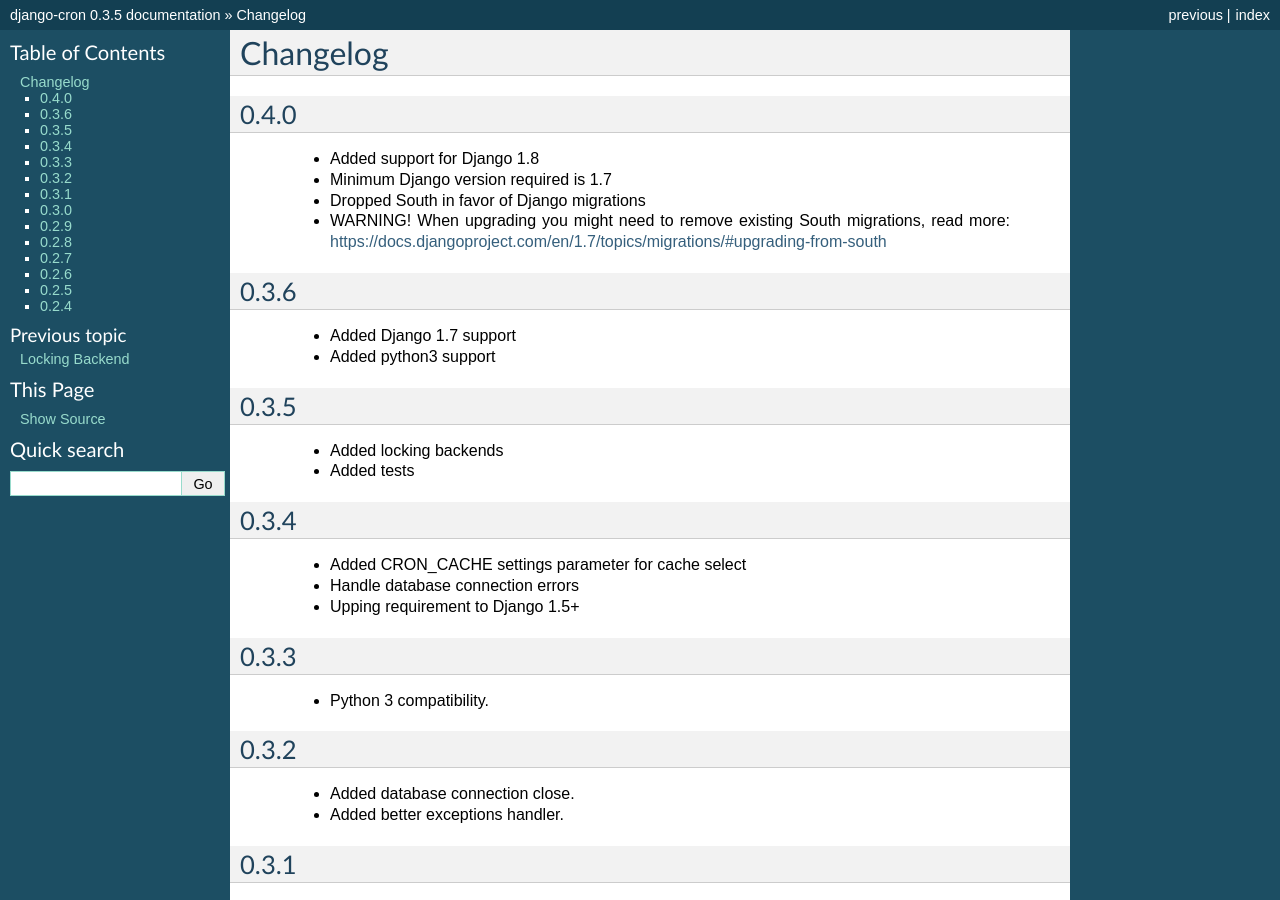
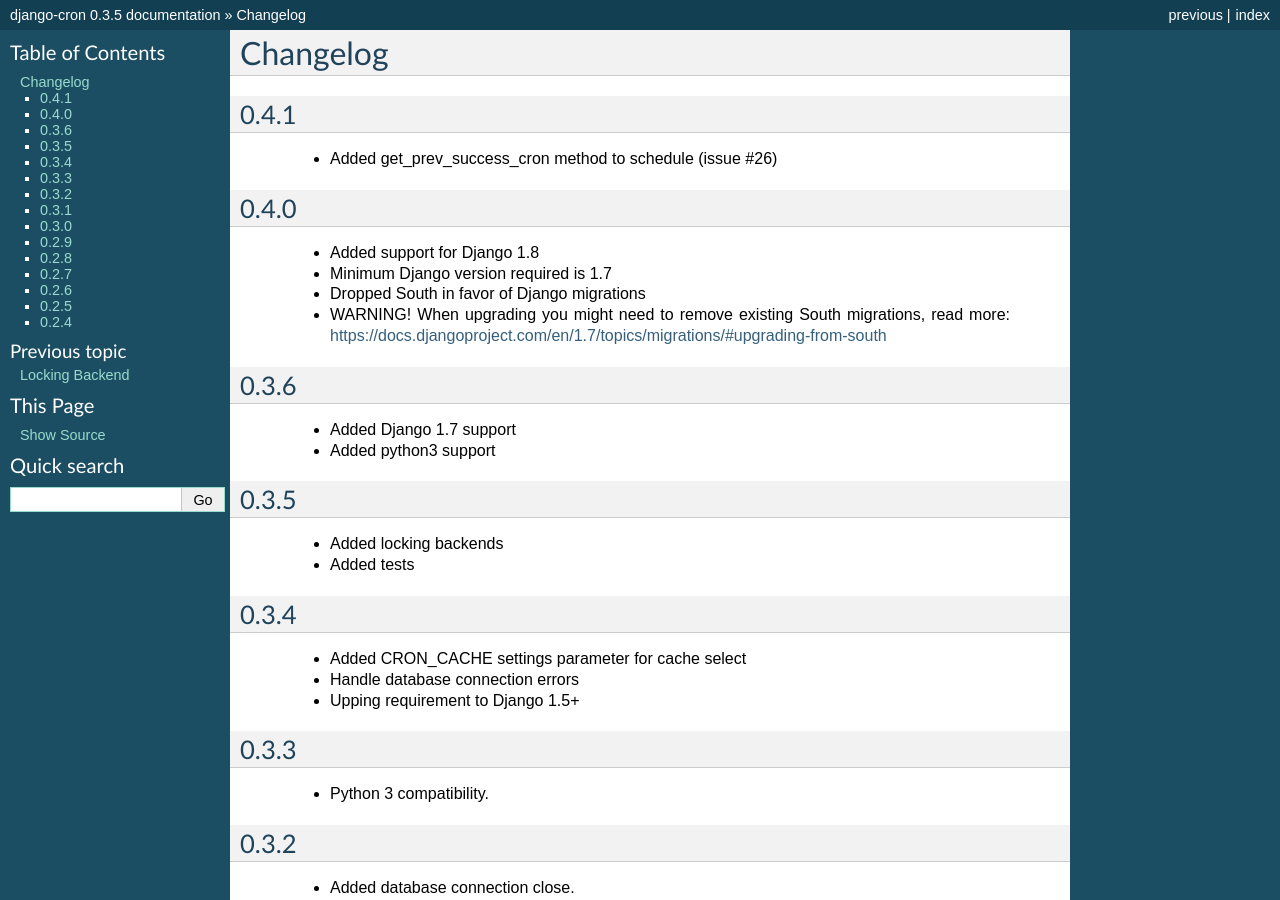
Before and after one commit to Tivix/django-cron, a Sphinx documentation site: the page built from docs/changelog.rst, in a window 1280 px wide and 900 px high. Built offline with Sphinx 7.4.7, drawn with Linux system fonts in a browser that asks for light colours.

Commit message:
Prepare for 0.4.1 PyPi release

```diff
--- a/docs/changelog.rst
+++ b/docs/changelog.rst
@@ -1,5 +1,11 @@
 Changelog
 =========
+
+0.4.1
+------
+
+    - Added get_prev_success_cron method to schedule (issue #26)
+
 
 0.4.0
 ------
--- a/setup.py
+++ b/setup.py
@@ -19,7 +19,7 @@
 
 setup(
     name='django-cron',
-    version='0.4.0',
+    version='0.4.1',
     author='Sumit Chachra',
     author_email='chachra@tivix.com',
     url='http://github.com/tivix/django-cron',
```
